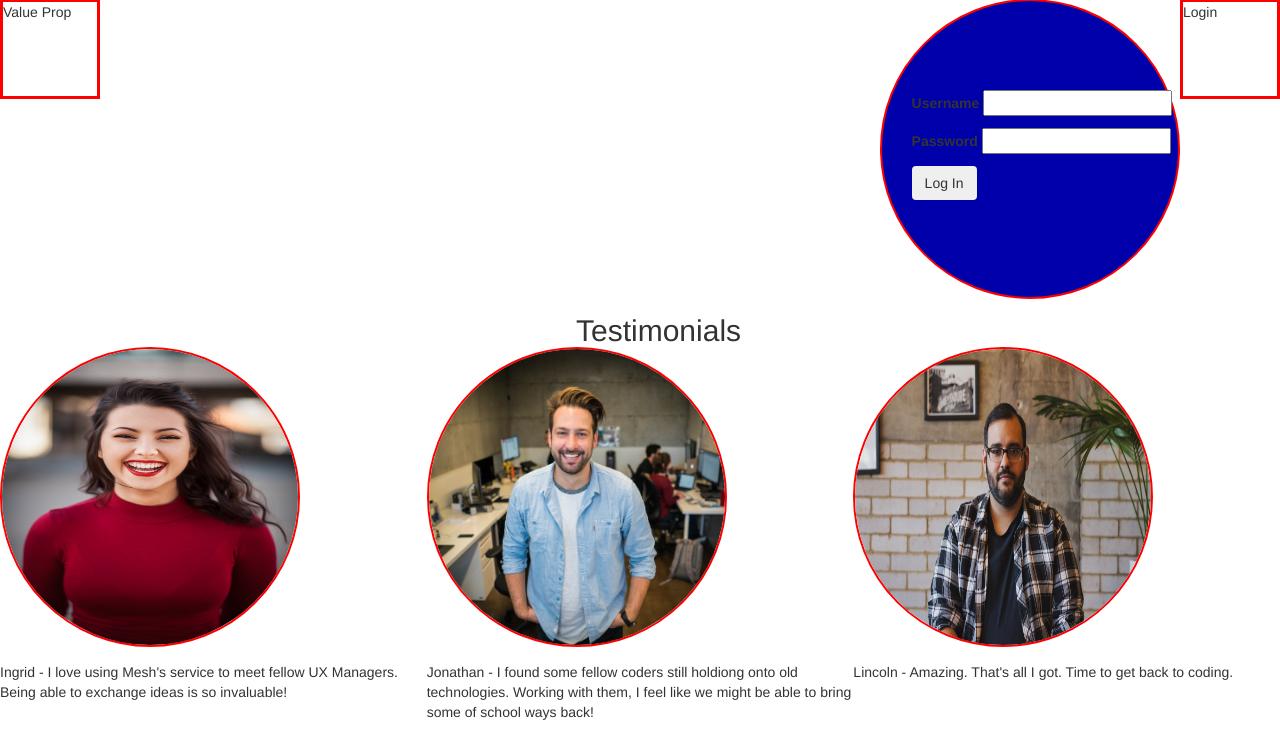
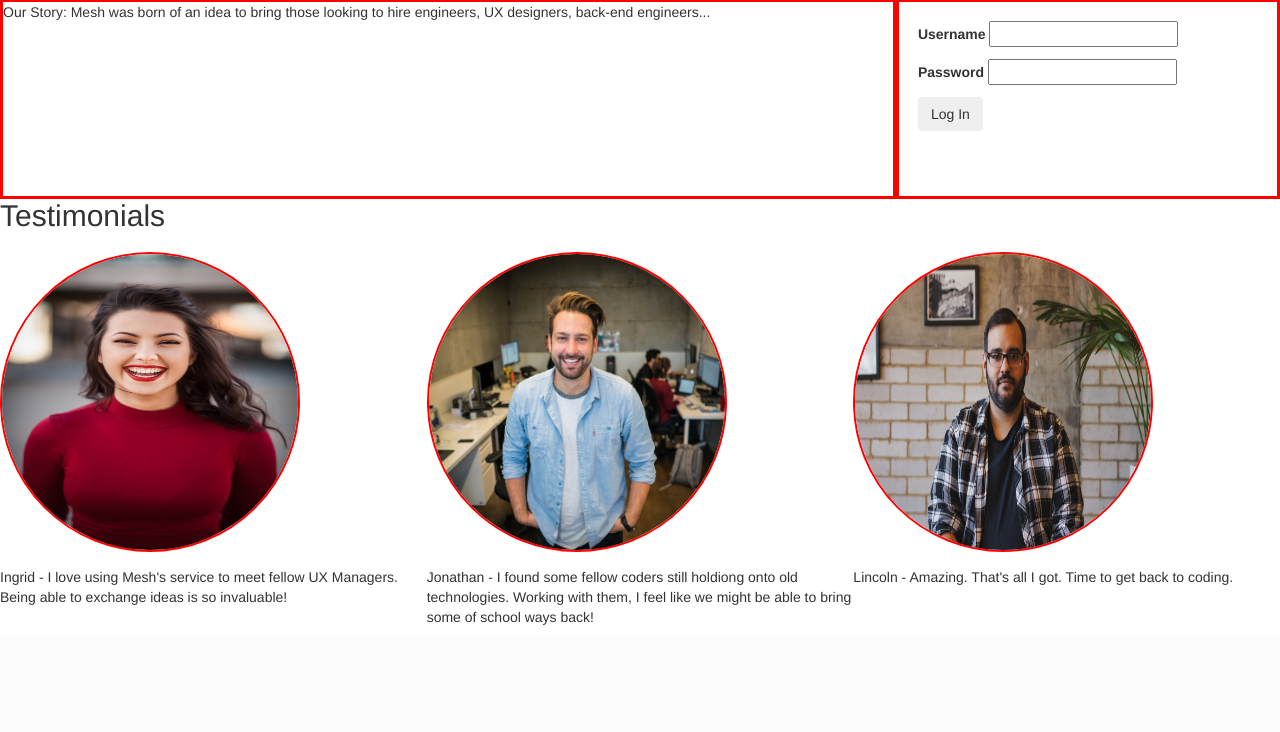
Before and after one commit to JulianSiow/Mesh, a Django app: page / in a window 1280 px wide. Shown: the part 355-1087 px from the top of the page. After the commit the page ends 980 px from the top, so only its background shows below. Run offline with Django 3.2, Linux system fonts and the light colour scheme; some libraries are stand-ins or nearby versions; grey boxes are pictures that could not be loaded.

Commit message:
fixes landing page bottom

```diff
--- a/mesh_app/static/css/main.css
+++ b/mesh_app/static/css/main.css
@@ -1,5 +1,7 @@
 
-/* ------------------ TOP NAV - BOOTSTRAP OVERRIDES ------------------ */
+/* -------------------GLOBAL ITEMS -------------------- */
+
+/* ------ Top Nav ---Bootstrap Overrides------- */
 
 .navbar {
     position: relative;
@@ -13,11 +15,13 @@
 
 }
 
+/* -- Footer ---- */
 
 
 
 
-/* -------------------GLOBAL ITEMS -------------------- */
+
+
 #coName {
     font-family: 'Orbitron', sans-serif;
     font-size: 36px;
@@ -60,50 +64,29 @@
 
 
 /* ----------- Login Form --------- */
-.login {
+
+.loginModule {
   float: right;
-  margin-left: 20px;
+  border: red 3px solid;
+  width: 30%;
+  height: 200px;
 }
 
-.login {
+.signinForm {
+  margin-top: 5%;
   margin-left: 5%;
-  background-color: #0000AA;
-  width: 300px;
-  height: 300px;
-  border-radius: 50%;
-  border: solid 2px red;
-  margin-bottom: 15px;
-}
-
-.signin {
-  margin-top: 30%;
-  margin-left: 10%;
 }
 
 
 
 
 
-
-
-
-/* <*-------- Login -------> */
-.loginRight {
-  float: right;
-  border: red 3px solid;
-  width: 100px;
-  height: 100px;
-}
-
-
-
-
 /* ----------- Value Prop --------------- */
-.valuePropLeft {
+.valueProp {
   float: left;
   border: red 3px solid;
-  width: 100px;
-  height: 100px;
+  width: 70%;
+  height: 200px;
 }
 
 
@@ -111,11 +94,17 @@
 
 
 /* ------- Testimonials ---------*/
+.testimonials{
+  margin-top: 10px;
+}
+
 .flex-grid {
     display: flex;
     justify-content: space-between;
     flex-wrap: wrap;
+    margin-top: 20px;
   }
+
 .col {
     flex: 1;
   }
@@ -124,15 +113,22 @@
   display: flex;
   justify-content: space-between;
   }
+
 .flex-grid-thirds .col {
   width: 30%;
 }
 
+/* .valuePropTitle {
+  margin-left: 45%;
+} */
+
 .valuePropTitle {
-  margin-left: 45%;
+  display: inline;
+  margin-right: 30%;
 }
 
-.valueProp1Img {
+
+.testimonial1Img {
   width: 300px;
   height: 300px;
   border-radius: 50%;
@@ -140,12 +136,12 @@
   margin-bottom: 15px;
 }
 
-.valueProp1 {
+/* .valueProp1 {
   margin-left: 60px;
 
-}
+}*/
 
-.valueProp2Img {
+.testimonial2Img {
   width: 300px;
   height: 300px;
   border-radius: 50%;
@@ -154,12 +150,12 @@
 
 }
 
-.valueProp2 {
+/* .valueProp2 {
   margin-left: 60px;
 
-}
+}*/
 
-.valueProp3Img {
+.testimonial3Img {
   width: 300px;
   height: 300px;
   border-radius: 50%;
@@ -167,18 +163,10 @@
   margin-bottom: 15px;
 }
 
-.valueProp3 {
+/* .valueProp3 {
   margin-left: 60px;
-}
+} */
 
-.valuePropTitle {
-  display: inline;
-  margin-right: 30%;
-}
-
-.testimonials{
-  margin-top: 10px;
-}
 
 
 
@@ -284,29 +272,21 @@
 
 }
 
-/* .col-md-4{
-  height: 60%;
-  width: 20%;
-} */
-
 /* ------------------- ABOUT US ------------------- */
 /* Three columns side by side */
 .column {
   float: left;
   width: 32.3%;
 }
-  /* Display the columns below each other instead of side by side on small screens
-  @media screen and (max-width: 650px) {
-    .column {
-      width: 90%;
-      display: block;
-    }
-  } */
 
 /* Add some shadows to create a card effect */
 .card {
   box-shadow: 0 4px 8px 0 rgba(20, 3, 114, 0.2);
   margin-left: 40px;
+  padding: 10px;
+  background-color: rgba(255,255,255,0.2);
+
+
 }
 
 /* Some left and right padding inside the container */
@@ -325,24 +305,6 @@
   color: grey;
 }
 
-  .button {
-  border-radius: 10%;
-  outline: 0;
-  display: inline-block;
-  padding: 8px;
-  color: white;
-  font-size: 22px;
-  background-color: #000;
-  text-align: center;
-  cursor: pointer;
-  width: 10%;
-  margin: 0 auto;
-}
-
-.button:hover {
-    background-color: #555;
-}
-
 .teamPic {
   margin: 20px;
   width: 20% !important;
@@ -354,4 +316,5 @@
 
 .aboutBlurb {
   margin: 0 auto;
+  font-size: 20px;
 }
--- a/mesh_app/templates/base.html
+++ b/mesh_app/templates/base.html
@@ -1,6 +1,5 @@
 
 {% load staticfiles %}
-
 
 <!DOCTYPE html>
 <html lang="en">
@@ -27,38 +26,7 @@
     <div class="navbar-header">
         <h1 id='coName'><a href="/">Mesh</a></h1>
         <h3 id='coTagLine'>Extend your professional network</h3>
-    <!-- <button type="button" class="navbar-toggle collapsed" data-toggle="collapse" data-target="#bs-example-navbar-collapse-1" aria-expanded="false">
-        <span class="sr-only">Toggle navigation</span>
-        <span class="icon-bar">1</span>
-        <span class="icon-bar">2</span>
-        <span class="icon-bar">3</span>
-    </button> -->
     </div>
-    <!-- <a class="navbar-brand" href="#">Mesh</a> -->
-    <!-- Collect the nav links, forms, and other content for toggling -->
-    <!-- <div class="collapse navbar-collapse" id="bs-example-navbar-collapse-1">
-    <ul class="nav navbar-nav">
-        <li class="active"><a href="{% url 'register' %}">Link <span class="sr-only">(current)</span></a></li> -->
-        <!-- <li><a href="#">Link</a></li> -->
-        <!-- <li class="dropdown">
-        <a href="#" class="dropdown-toggle" data-toggle="dropdown" role="button" aria-haspopup="true" aria-expanded="false">Dropdown <span class="caret"></span></a>
-        <ul class="dropdown-menu">
-            <li><a href="#">Action</a></li>
-            <li><a href="#">Another action</a></li>
-            <li><a href="#">Something else here</a></li>
-            <li role="separator" class="divider"></li>
-            <li><a href="#">Separated link</a></li>
-            <li role="separator" class="divider"></li>
-            <li><a href="#">One more separated link</a></li>
-        </ul>
-        </li> -->
-    </ul>
-    <form class="navbar-form navbar-right">
-        <div class="form-group">
-        <input type="text" class="form-control" placeholder="Search">
-        </div>
-        <button type="submit" class="btn btn-default">Search</button>
-    </form>
     <ul class="nav navbar-nav navbar-right">
         <li><a href="{% url 'event_browse' %}">Events</a></li>
         <li><a href="{% url 'about' %}">About</a></li>
@@ -68,16 +36,6 @@
         {% else %}
         <li><a href="{% url 'register' %}">Signup</a></li>
         {% endif %}
-        <!-- <li class="dropdown">
-        <a href="#" class="dropdown-toggle" data-toggle="dropdown" role="button" aria-haspopup="true" aria-expanded="false">Dropdown <span class="caret"></span></a>
-        <ul class="dropdown-menu">
-            <li><a href="#">Action</a></li>
-            <li><a href="#">Another action</a></li>
-            <li><a href="#">Something else here</a></li>
-            <li role="separator" class="divider"></li>
-            <li><a href="#">Separated link</a></li>
-        </ul>
-        </li> -->
     </ul>
     </div><!-- /.navbar-collapse -->
 </div><!-- /.container-fluid -->
@@ -87,9 +45,6 @@
 {% block content %}
 
 
-<!-- HERMIN WAS HERE -->
-
-
 {% endblock %}
 </body>
 </html>
--- a/mesh_app/templates/landing.html
+++ b/mesh_app/templates/landing.html
@@ -56,8 +56,9 @@
 {% endif %}
 
 <!-------- Value Prop ------->
-<div class="valuePropLeft">
-Value Prop
+<div class="valueProp">
+Our Story:
+  Mesh was born of an idea to bring those looking to hire engineers, UX designers, back-end engineers...
 </div>
 
 
@@ -67,19 +68,10 @@ Value Prop
 
 
 <!-------- Login ------->
-<div class="loginRight">
-    Login
-</div>
-
-
-
-
-
-
-
+<div class="loginModule">
     <div class="col">
-    <div class="bg-img login">
-      <form class="signin" action="{% url 'login' %}" method="POST">
+        <div class="bg-img">
+          <form class="signinForm" action="{% url 'login' %}" method="POST">
                 {% csrf_token %}
             <p>
                 <label for="username">Username</label>
@@ -93,21 +85,23 @@ Value Prop
           </form>
           </div>
       </div>
+</div>
+
 
 <!-------- Testimonials ------->
-<h2 class="valuePropTitle">Testimonials</h2>
+<h2 class="testimonialTitle">Testimonials</h2>
   <div class="flex-grid">
   <div class="col">
-    <img class="valueProp1Img" src="static/images/michael-dam-mEZ3PoFGs_k-unsplash.jpg" alt="">
+    <img class="testimonial1Img" src="static/images/michael-dam-mEZ3PoFGs_k-unsplash.jpg" alt="">
     <p>Ingrid - I love using Mesh's service to meet fellow UX Managers. Being able to exchange ideas is so invaluable!</p>
   </div>
   <div class="col">
-    <img class="valueProp2Img" src="static/images/marius-ciocirlan-vMV6r4VRhJ8-unsplash.jpg" alt="">
+    <img class="testimonial2Img" src="static/images/marius-ciocirlan-vMV6r4VRhJ8-unsplash.jpg" alt="">
   <p>Jonathan - I found some fellow coders still holdiong onto old technologies. Working with them, I
     feel like we might be able to bring some of school ways back!</p>
   </div>
   <div class="col">
-    <img class="valueProp3Img" src="static/images/harps-joseph-tAvpDE7fXgY-unsplash.jpg" alt="">
+    <img class="testimonial3Img" src="static/images/harps-joseph-tAvpDE7fXgY-unsplash.jpg" alt="">
   <p>Lincoln - Amazing. That's all I got. Time to get back to coding. </p>
 </div>
 </div>
```
Also changed, not shown: mesh_app/templates/about.html (+20 -36 lines), mesh_app/static/images/HLALEFAR.jpg, 2 other files. Lines whose indentation alone changed are shown as unchanged.
